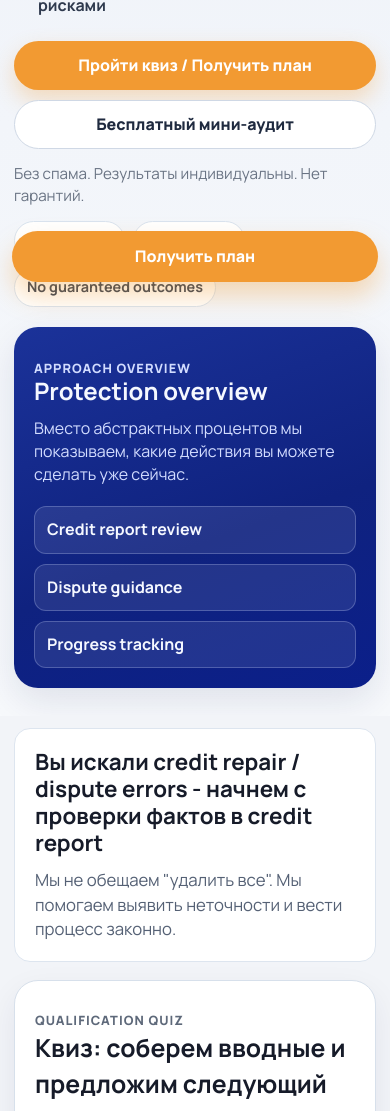
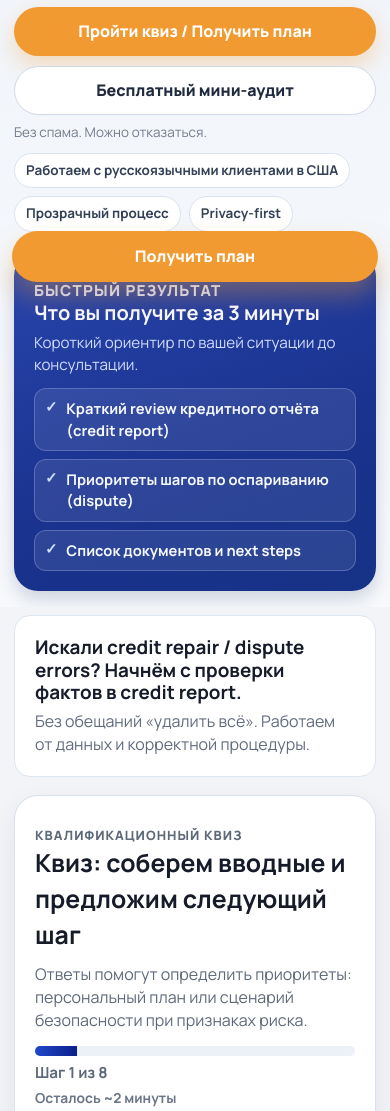
Before and after one commit to miralitys/creditbooster, a website with bundled scripts: page index.html in a window 390 px wide. Shown: the part 548-1659 px from the top of the page. Built offline with nearby package versions, Linux system fonts and the light colour scheme.

Commit message:
feat: polish homepage CRO UX and normalize dash characters

```diff
--- a/content/landingCopy.js
+++ b/content/landingCopy.js
@@ -4,7 +4,7 @@ export const landingCopy = {
     hot: {
       metaTitle: 'Credit Booster | Personalized Credit Action Plan',
       hero: {
-        eyebrow: 'Credit Repair Guidance',
+        eyebrow: 'Кредитный профиль: персональный разбор',
         headlines: [
           'Проверьте credit report и получите персональный план действий без завышенных обещаний.',
           'Если отказы по заявкам мешают двигаться дальше, начните с фактов в credit report.',
@@ -21,14 +21,14 @@ export const landingCopy = {
       },
       finalCta: {
         title: 'Готовы начать с проверяемого плана?',
-        text: 'Ответьте на несколько вопросов и получите следующий шаг без обещаний мгновенного результата.',
+        text: 'Ответьте на несколько вопросов и получите следующий шаг без завышенных обещаний.',
         button: 'Получить план',
       },
     },
     cold: {
       metaTitle: 'Credit Booster | Research-first Credit Repair Plan',
       hero: {
-        eyebrow: 'Credit Education + Plan',
+        eyebrow: 'Кредитный профиль: разбор и план',
         headlines: [
           'Изучаете credit repair? Начните с чеклиста и персональной оценки вашей ситуации.',
           'Сначала понимание, потом действия: соберем факты и предложим реалистичный план.',
@@ -52,25 +52,25 @@ export const landingCopy = {
   },
   shared: {
     ui: {
-      overviewEyebrow: 'Approach overview',
+      overviewEyebrow: 'Быстрый результат',
       nav: {
         quiz: 'Квиз',
-        how: 'Как это работает',
-        faq: 'FAQ',
+        how: 'Как работаем',
+        faq: 'Частые вопросы',
       },
       header: {
-        secondaryCta: 'Начать с квиза',
-        primaryCta: 'Получить консультацию',
-        mobilePrimaryCta: 'Получить план',
+        secondaryCta: 'Получить консультацию',
+        primaryCta: 'Начать с квиза',
+        mobilePrimaryCta: 'Начать с квиза',
       },
       sectionEyebrows: {
-        quiz: 'Qualification quiz',
-        solutions: 'What you get',
-        process: 'Process',
-        fit: 'Fit check',
-        why: 'Why us',
-        faq: 'FAQ',
-        compliance: 'Compliance',
+        quiz: 'Квалификационный квиз',
+        solutions: 'Что вы получаете',
+        process: 'Как работаем',
+        fit: 'Кому подходит',
+        why: 'Почему мы',
+        faq: 'Частые вопросы',
+        compliance: 'Честные ожидания',
       },
       quizUi: {
         back: 'Назад',
@@ -84,6 +84,7 @@ export const landingCopy = {
         contactLabel: 'Контакты',
         doneLabel: 'Готово',
         stepLabel: 'Шаг {current} из {total}',
+        timeHint: 'Осталось ~2 минуты',
       },
       form: {
         nameLabel: 'Имя',
@@ -96,36 +97,44 @@ export const landingCopy = {
         phoneError: 'Телефон должен содержать 10 цифр в US формате.',
         tcpaError: 'Для выбранного формата отметьте согласие на контакт по телефону/SMS.',
       },
-      legalHeading: 'Legal',
+      legalHeading: 'Документы',
       legalLinks: {
-        privacy: 'Privacy',
-        terms: 'Terms',
-        disclosures: 'Disclosures',
+        privacy: 'Политика конфиденциальности',
+        terms: 'Условия использования',
+        disclosures: 'Раскрытие информации',
       },
       forWhoTitle: 'Для кого',
       stickyCta: 'Получить план',
-      footerCopy: 'All rights reserved.',
+      footerCopy: 'Все права защищены.',
       nextSteps: [
         'Проверьте входящие и папку Promotions/Spam.',
         'Подготовьте последние изменения по заявкам/отказам.',
-        'Следуйте next steps из письма или звонка.',
+        'Следуйте следующим шагам (next steps) из письма или звонка.',
       ],
     },
-    trustRow: ['Secure form', 'Privacy-first', 'No guaranteed outcomes'],
-    microcopy: 'Без спама. Результаты индивидуальны. Нет гарантий.',
+    trustRow: [
+      'Работаем с русскоязычными клиентами в США',
+      'Прозрачный процесс',
+      'Privacy-first',
+    ],
+    microcopy: 'Без спама. Можно отказаться.',
     messageMatch: {
-      title: 'Вы искали credit repair / dispute errors - начнем с проверки фактов в credit report',
-      text: 'Мы не обещаем "удалить все". Мы помогаем выявить неточности и вести процесс законно.',
+      title: 'Искали credit repair / dispute errors? Начнём с проверки фактов в credit report.',
+      text: 'Без обещаний «удалить всё». Работаем от данных и корректной процедуры.',
     },
     protectionOverview: {
-      title: 'Protection overview',
-      text: 'Вместо абстрактных процентов мы показываем, какие действия вы можете сделать уже сейчас.',
-      items: ['Credit report review', 'Dispute guidance', 'Progress tracking'],
+      title: 'Что вы получите за 3 минуты',
+      text: 'Короткий ориентир по вашей ситуации до консультации.',
+      items: [
+        'Краткий review кредитного отчёта (credit report)',
+        'Приоритеты шагов по оспариванию (dispute)',
+        'Список документов и next steps',
+      ],
     },
     quiz: {
       title: 'Квиз: соберем вводные и предложим следующий шаг',
       subtitle:
-        'Ответы помогут определить приоритеты: стандартный план или Fraud Action Plan при признаках риска.',
+        'Ответы помогут определить приоритеты: персональный план или сценарий безопасности при признаках риска.',
       questions: [
         {
           id: 'q1_goal',
@@ -209,15 +218,15 @@ export const landingCopy = {
       ],
       branches: {
         fraud: {
-          title: 'Fraud Action Plan',
+          title: 'План безопасности (Fraud Action Plan)',
           text: 'По вашим ответам есть признаки риска. Рекомендуем начать с приоритета по безопасности и документированию фактов.',
-          cta: 'Запланировать созвон по Fraud Action Plan',
+          cta: 'Запланировать созвон по плану безопасности',
           callLinkLabel: 'Позвонить сейчас',
         },
         standard: {
-          title: 'Personal Action Plan',
+          title: 'Персональный план (Personal Action Plan)',
           text: 'По вашим ответам подходит стандартный план: ревью отчета, приоритизация disputable items и последовательность действий.',
-          cta: 'Перейти к заявке на Personal Action Plan',
+          cta: 'Перейти к заявке на персональный план',
           callLinkLabel: '',
         },
       },
@@ -235,7 +244,7 @@ export const landingCopy = {
       title: 'Что клиенты обычно ценят',
       fallbackPoints: [
         'Понятная логика процесса без "магических" обещаний',
-        'Прозрачная коммуникация и понятные next steps',
+        'Прозрачная коммуникация и понятные следующие шаги (next steps)',
         'Упор на законный и документируемый подход',
         'Фокус на приоритетах, чтобы не тратить время на лишние действия',
       ],
@@ -245,37 +254,37 @@ export const landingCopy = {
       title: 'Что вы получаете',
       items: [
         {
-          title: 'Credit report review',
-          text: 'Разбираем структуру отчета и выделяем элементы, требующие проверки.',
+          title: 'Персональный Action Plan',
+          text: 'Собираем ключевые факторы и выдаём понятный план на ближайшие шаги.',
         },
         {
-          title: 'Dispute guidance',
-          text: 'Даем последовательный план шагов без обещаний конкретного исхода.',
+          title: 'Разбор кредитного отчёта (credit report)',
+          text: 'Проверяем структуру отчёта и отмечаем зоны риска.',
         },
         {
-          title: 'Action priorities',
-          text: 'Фокусируемся на действиях, которые дают практическую пользу в вашей ситуации.',
+          title: 'Приоритеты оспаривания (dispute)',
+          text: 'Выстраиваем последовательность шагов без хаотичных действий.',
         },
         {
-          title: 'Documentation flow',
-          text: 'Показываем, какие документы и подтверждения важно собрать заранее.',
+          title: 'Документы и подтверждения',
+          text: 'Показываем, что подготовить заранее для ускорения процесса.',
         },
         {
-          title: 'Progress tracking',
-          text: 'Отслеживаем изменения и корректируем план без хаотичных решений.',
+          title: 'Сопровождение и статусы',
+          text: 'Фиксируем прогресс и следующие действия по регламенту.',
         },
         {
-          title: 'Compliance-first approach',
-          text: 'Процесс строится вокруг прозрачности и корректной коммуникации.',
+          title: 'Подготовка к следующему шагу',
+          text: 'Помогаем подготовиться к заявке, консультации или сбору данных.',
         },
       ],
     },
     howItWorks: {
-      title: 'Как это работает',
+      title: 'Как работаем',
       steps: [
         'Собираем исходные данные через квиз и уточняющие вопросы.',
         'Проводим первичное ревью credit report и контекста отказов.',
-        'Определяем приоритеты: Fraud Action Plan или стандартный план.',
+        'Определяем приоритеты: план безопасности или стандартный план.',
         'Согласуем формат взаимодействия и последовательность шагов.',
         'Отслеживаем прогресс и обновляем рекомендации по мере изменений.',
       ],
@@ -289,34 +298,34 @@ export const landingCopy = {
       ],
       notFitTitle: 'Кому это не подойдет',
       notFit: [
-        'Тем, кто ищет обещания "гарантированного" результата.',
-        'Тем, кто ожидает мгновенных изменений без процесса и подтверждений.',
+        'Тем, кто ищет обещания фиксированного результата.',
+        'Тем, кто ожидает изменений без процесса и подтверждений.',
         'Тем, кто не готов следовать согласованным шагам и срокам.',
       ],
     },
     whyUs: {
       title: 'Почему мы',
       reasons: [
-        'Прозрачный процесс без скрытых обещаний.',
-        'Фокус на фактах из credit report, а не на догадках.',
-        'Коммуникация понятным языком без перегруза терминами.',
-        'Структура действий под ваш конкретный кейс.',
-        'Приоритет на compliance и этичную практику.',
-        'Единая точка контакта для следующих шагов.',
-        'Подход, который помогает принимать обоснованные решения.',
+        'Прозрачный процесс и понятные статусы.',
+        'Фокус на данных отчёта, а не на догадках.',
+        'Пошаговая логика под ваш кейс.',
+        'Коммуникация на русском языке.',
+        'Корректная процедура и комплаенс.',
+        'Единый конверсионный путь: квиз → план.',
+        'Практичные next steps без перегруза.',
       ],
     },
     expectations: {
       title: 'Честные ожидания',
       points: [
-        'No guaranteed outcomes. Results vary by profile and history.',
+        'Результаты зависят от исходных данных и вашей ситуации.',
         'Мы не обещаем рост score к конкретной дате.',
         'Мы не обещаем удалить все negative items.',
         'Решения принимаются на основе фактов и документов.',
       ],
     },
     faq: {
-      title: 'FAQ',
+      title: 'Частые вопросы',
       items: [
         {
           q: 'Это законно?',
@@ -340,7 +349,7 @@ export const landingCopy = {
         },
         {
           q: 'Что вы НЕ делаете?',
-          a: 'Не даем обещаний мгновенного результата, не обещаем "удалить все", не подменяем юридическую консультацию.',
+          a: 'Не даем завышенных обещаний, не обещаем "удалить все", не подменяем юридическую консультацию.',
         },
         {
           q: 'Нужны ли логины?',
@@ -361,8 +370,8 @@ export const landingCopy = {
       ],
     },
     disclosures: {
-      short: 'No guaranteed outcomes. Results vary. We do not promise score increase.',
-      footerTitle: 'Disclosures',
+      short: 'Результаты индивидуальны. Мы не обещаем конкретный рост score.',
+      footerTitle: 'Раскрытие информации',
       footerItems: [
         'Credit Booster не аффилирован с Equifax, Experian или TransUnion.',
         'Результаты индивидуальны и зависят от исходных данных и вашей ситуации.',
--- a/index.html
+++ b/index.html
@@ -3,7 +3,7 @@
   <head>
     <meta charset="UTF-8" />
     <meta name="viewport" content="width=device-width, initial-scale=1.0" />
-    <title>Credit Booster | Credit Repair Guidance</title>
+    <title>Credit Booster | Персональный план по credit profile</title>
     <meta
       name="description"
       content="Credit Booster: transparent credit report review, dispute guidance, and progress tracking with compliance-first approach."
@@ -135,6 +135,7 @@
                   <span id="quiz-progress-bar"></span>
                 </div>
                 <p id="quiz-progress-label"></p>
+                <p class="quiz-progress-note" id="quiz-progress-note"></p>
               </div>
 
               <section class="quiz-panel" id="quiz-question-panel">
--- a/script.js
+++ b/script.js
@@ -174,6 +174,7 @@ function renderUiLabels() {
   setText('lead-phone-label', ui.form.phoneLabel);
   setText('quiz-back-btn', ui.quizUi.back);
   setText('quiz-next-btn', ui.quizUi.next);
+  setText('quiz-progress-note', ui.quizUi.timeHint);
   setText('legal-heading', ui.legalHeading);
   setText('for-who-title', ui.forWhoTitle);
   setText('footer-copy-text', ui.footerCopy);
@@ -228,8 +229,8 @@ function renderSolutions() {
 
   grid.innerHTML = shared.solutions.items
     .map(
-      (item) => `
-        <article class="card reveal">
+      (item, index) => `
+        <article class="card card-solution ${index === 0 ? 'card-solution-main' : ''} reveal">
           <h3>${escapeHtml(item.title)}</h3>
           <p>${escapeHtml(item.text)}</p>
         </article>
@@ -273,7 +274,14 @@ function renderWhyUs() {
   if (!grid) return;
 
   grid.innerHTML = shared.whyUs.reasons
-    .map((reason) => `<article class="why-item reveal">${escapeHtml(reason)}</article>`)
+    .map(
+      (reason) => `
+        <article class="why-item reveal">
+          <span class="why-item-marker" aria-hidden="true">✓</span>
+          <p>${escapeHtml(reason)}</p>
+        </article>
+      `
+    )
     .join('');
 }
 
@@ -361,6 +369,12 @@ function bindCtaScroll() {
       const ctaId = element.getAttribute('data-cta-id') || 'unknown';
       track('click_cta', { variant, ctaId });
       scrollToQuiz();
+
+      if (ctaId === 'header_secondary') {
+        setTimeout(() => {
+          showStateMessage('Сначала пройдите квиз - это займёт около 3 минут.');
+        }, 360);
+      }
     });
   });
 }
@@ -381,6 +395,12 @@ function getCurrentQuestion() {
   return quizCopy.questions[quizState.questionIndex];
 }
 
+function animatePanelEntry(panel) {
+  if (!panel) return;
+  panel.classList.add('is-enter');
+  requestAnimationFrame(() => panel.classList.remove('is-enter'));
+}
+
 function showQuizPanels(mode) {
   const questionPanel = document.getElementById('quiz-question-panel');
   const resultPanel = document.getElementById('quiz-result-panel');
@@ -391,6 +411,11 @@ function showQuizPanels(mode) {
   resultPanel?.classList.toggle('hidden', mode !== 'result');
   contactPanel?.classList.toggle('hidden', mode !== 'contact');
   successPanel?.classList.toggle('hidden', mode !== 'success');
+
+  if (mode === 'question') animatePanelEntry(questionPanel);
+  if (mode === 'result') animatePanelEntry(resultPanel);
+  if (mode === 'contact') animatePanelEntry(contactPanel);
+  if (mode === 'success') animatePanelEntry(successPanel);
 }
 
 function renderQuizQuestion() {
--- a/styles.css
+++ b/styles.css
@@ -14,6 +14,11 @@
   --radius-md: 16px;
   --radius-sm: 12px;
   --shadow-soft: 0 14px 36px rgba(20, 31, 76, 0.1);
+  --container-max: 1140px;
+  --section-space: 34px;
+  --section-space-compact: 10px;
+  --hero-space-top: 28px;
+  --hero-space-bottom: 24px;
 }
 
 * {
@@ -61,16 +66,16 @@ input:focus-visible {
 }
 
 .container {
-  width: min(1160px, calc(100% - 40px));
+  width: min(var(--container-max), calc(100% - 40px));
   margin: 0 auto;
 }
 
 .section-padded {
-  padding: 42px 0;
+  padding: var(--section-space) 0;
 }
 
 .section-compact {
-  padding: 16px 0;
+  padding: var(--section-space-compact) 0;
 }
 
 .alt {
@@ -201,6 +206,7 @@ input:focus-visible {
 .hero {
   background: linear-gradient(180deg, #edf1f8 0%, #f7f9fc 100%);
   overflow: hidden;
+  padding: var(--hero-space-top) 0 var(--hero-space-bottom);
 }
 
 .hero-grid {
@@ -211,7 +217,7 @@ input:focus-visible {
 }
 
 .eyebrow {
-  margin: 0 0 12px;
+  margin: 0 0 8px;
   color: var(--blue-mid);
   font-size: 0.8rem;
   font-weight: 800;
@@ -228,18 +234,18 @@ input:focus-visible {
 }
 
 .hero-lead {
-  margin: 16px 0 0;
+  margin: 12px 0 0;
   color: #4f5a6a;
   font-size: 1.1rem;
   max-width: 720px;
 }
 
 .hero-bullets {
-  margin: 22px 0 0;
+  margin: 14px 0 0;
   padding: 0;
   list-style: none;
   display: grid;
-  gap: 10px;
+  gap: 8px;
 }
 
 .hero-bullets li {
@@ -261,79 +267,93 @@ input:focus-visible {
 }
 
 .hero-actions {
-  margin-top: 24px;
+  margin-top: 16px;
   display: flex;
   flex-wrap: wrap;
   gap: 10px;
 }
 
 .microcopy {
-  margin: 14px 0 0;
-  color: #6a7484;
-  font-size: 0.95rem;
+  margin: 8px 0 0;
+  color: rgba(84, 95, 114, 0.8);
+  font-size: 0.84rem;
 }
 
 .trust-row {
-  margin-top: 14px;
+  margin-top: 10px;
   display: flex;
   flex-wrap: wrap;
   gap: 8px;
 }
 
 .trust-pill {
-  padding: 8px 12px;
+  padding: 7px 11px;
   border-radius: 999px;
   background: #fff;
   border: 1px solid #d9e3ef;
   color: #334056;
-  font-size: 0.9rem;
+  font-size: 0.84rem;
   font-weight: 700;
 }
 
 .overview-card {
-  background: linear-gradient(160deg, #1b3299 0%, #0f227f 58%, #0b1f8a 100%);
+  background: linear-gradient(160deg, #2945ad 0%, #1a338f 58%, #163286 100%);
   border-radius: var(--radius-lg);
   color: #f5f8ff;
-  box-shadow: var(--shadow-soft);
-  padding: 26px;
+  box-shadow: 0 8px 18px rgba(20, 38, 90, 0.18);
+  padding: 20px;
+  align-self: flex-start;
 }
 
 .overview-card h2 {
   margin: 0;
-  font-size: clamp(1.5rem, 3.2vw, 2.2rem);
+  font-size: clamp(1.25rem, 2.4vw, 1.7rem);
   line-height: 1.14;
 }
 
 .overview-card p {
-  margin: 12px 0 0;
+  margin: 8px 0 0;
   color: #d2dcff;
+  font-size: 0.95rem;
 }
 
 .overview-card ul {
-  margin: 20px 0 0;
+  margin: 12px 0 0;
   padding: 0;
   list-style: none;
   display: grid;
-  gap: 10px;
+  gap: 8px;
 }
 
 .overview-card li {
-  padding: 11px 12px;
+  display: flex;
+  align-items: flex-start;
+  gap: 9px;
+  padding: 9px 10px;
   border-radius: var(--radius-sm);
   border: 1px solid rgba(208, 221, 255, 0.26);
   background: rgba(255, 255, 255, 0.09);
   font-weight: 700;
+  font-size: 0.92rem;
+}
+
+.overview-card li::before {
+  content: "✓";
+  color: #cfe0ff;
+  font-weight: 800;
+  line-height: 1.2;
 }
 
 .message-match .container {
   background: #fff;
   border: 1px solid #dde5ef;
   border-radius: var(--radius-md);
-  padding: 24px;
+  padding: 12px 18px;
 }
 
 #message-match {
-  padding-bottom: 8px;
+  padding-top: 8px;
+  padding-bottom: 2px;
 }
 
 #quiz {
@@ -342,19 +362,21 @@ input:focus-visible {
 
 .message-match h2 {
   margin: 0;
-  font-size: clamp(1.4rem, 3vw, 2.05rem);
+  max-width: 900px;
+  font-size: clamp(1.18rem, 2.35vw, 1.78rem);
   line-height: 1.2;
 }
 
 .message-match p {
-  margin: 12px 0 0;
-  color: #556175;
-  font-size: 1.05rem;
+  max-width: 900px;
+  margin: 6px 0 0;
+  color: rgba(61, 74, 96, 0.82);
+  font-size: 1rem;
 }
 
 .section-title {
   max-width: 830px;
-  margin-bottom: 28px;
+  margin-bottom: 20px;
 }
 
 .section-title.center {
@@ -380,6 +402,16 @@ input:focus-visible {
   border: 1px solid #dce4ef;
   background: #fff;
   padding: 22px;
+}
+
+.card-solution-main {
+  grid-column: span 2;
+  background: linear-gradient(145deg, #f4f7ff 0%, #ffffff 100%);
+  border-color: #ccd9f0;
+}
+
+.card-solution-main h3 {
+  color: #1d2f6f;
 }
 
 .card h3 {
@@ -412,7 +444,7 @@ input:focus-visible {
 }
 
 .quiz-progress-wrap {
-  margin-top: 18px;
+  margin-top: 14px;
 }
 
 .quiz-progress {
@@ -432,14 +464,29 @@ input:focus-visible {
 }
 
 #quiz-progress-label {
-  margin: 8px 0 0;
+  margin: 6px 0 0;
   color: #5d6879;
   font-size: 0.95rem;
   font-weight: 700;
 }
 
+.quiz-progress-note {
+  margin: 4px 0 0;
+  color: rgba(74, 87, 110, 0.82);
+  font-size: 0.86rem;
+  font-weight: 700;
+}
+
 .quiz-panel {
   margin-top: 24px;
+  opacity: 1;
+  transform: translateY(0);
+  transition: opacity 0.18s ease, transform 0.18s ease;
+}
+
+.quiz-panel.is-enter {
+  opacity: 0;
+  transform: translateY(8px);
 }
 
 .quiz-panel h3 {
@@ -460,17 +507,24 @@ input:focus-visible {
   background: #fff;
   border-radius: 12px;
   padding: 12px 14px;
+  min-height: 62px;
+  display: flex;
+  align-items: center;
   color: #27334a;
   font-weight: 700;
+  transition: border-color 0.18s ease, background-color 0.18s ease, box-shadow 0.18s ease;
 }
 
 .quiz-option:hover {
-  border-color: var(--blue-mid);
+  border-color: #6f8fda;
+  background: #f6f9ff;
+  box-shadow: 0 4px 12px rgba(36, 68, 154, 0.1);
 }
 
 .quiz-option.is-selected {
-  border-color: var(--blue-mid);
-  background: var(--blue-soft);
+  border-color: #3159cc;
+  background: #edf3ff;
+  box-shadow: 0 8px 16px rgba(33, 72, 201, 0.14);
   color: var(--blue);
 }
 
@@ -479,6 +533,11 @@ input:focus-visible {
   display: flex;
   gap: 10px;
   justify-content: flex-end;
+}
+
+#quiz-next-btn {
+  min-width: 168px;
+  box-shadow: 0 10px 20px rgba(242, 154, 50, 0.26);
 }
 
 .quiz-result-actions {
@@ -693,6 +752,31 @@ input:focus-visible {
   padding: 14px;
   font-weight: 700;
   color: #334158;
+  display: flex;
+  align-items: flex-start;
+  gap: 10px;
+}
+
+.why-item p {
+  margin: 0;
+  display: -webkit-box;
+  -webkit-line-clamp: 2;
+  -webkit-box-orient: vertical;
+  overflow: hidden;
+}
+
+.why-item-marker {
+  width: 20px;
+  height: 20px;
+  border-radius: 999px;
+  background: #ebf1ff;
+  color: #2148c9;
+  display: inline-flex;
+  align-items: center;
+  justify-content: center;
+  font-size: 0.78rem;
+  font-weight: 900;
+  flex-shrink: 0;
 }
 
 .expectations-box {
@@ -795,7 +879,7 @@ input:focus-visible {
 }
 
 .site-footer {
-  padding: 34px 0;
+  padding: 28px 0;
   border-top: 1px solid #dbe3ef;
   background: #fff;
 }
@@ -864,6 +948,12 @@ input:focus-visible {
   transform: translateY(0);
 }
 
+@media (min-width: 980px) {
+  .message-match p {
+    white-space: nowrap;
+  }
+}
+
 @media (max-width: 1080px) {
   .desktop-nav,
   .header-actions {
@@ -911,15 +1001,19 @@ input:focus-visible {
 
 @media (max-width: 760px) {
   .container {
-    width: min(1160px, calc(100% - 28px));
+    width: min(var(--container-max), calc(100% - 28px));
   }
 
   .section-padded {
-    padding: 28px 0;
+    padding: 24px 0;
   }
 
   .section-compact {
-    padding: 12px 0;
+    padding: 10px 0;
+  }
+
+  .hero {
+    padding: 22px 0 16px;
   }
 
   #message-match {
@@ -955,6 +1049,10 @@ input:focus-visible {
     grid-column: auto;
   }
 
+  .card-solution-main {
+    grid-column: auto;
+  }
+
   .quiz-layout,
   .overview-card,
   .message-match .container,
```
Also changed, not shown: content/lpConfigs.js (+37 -37 lines).
